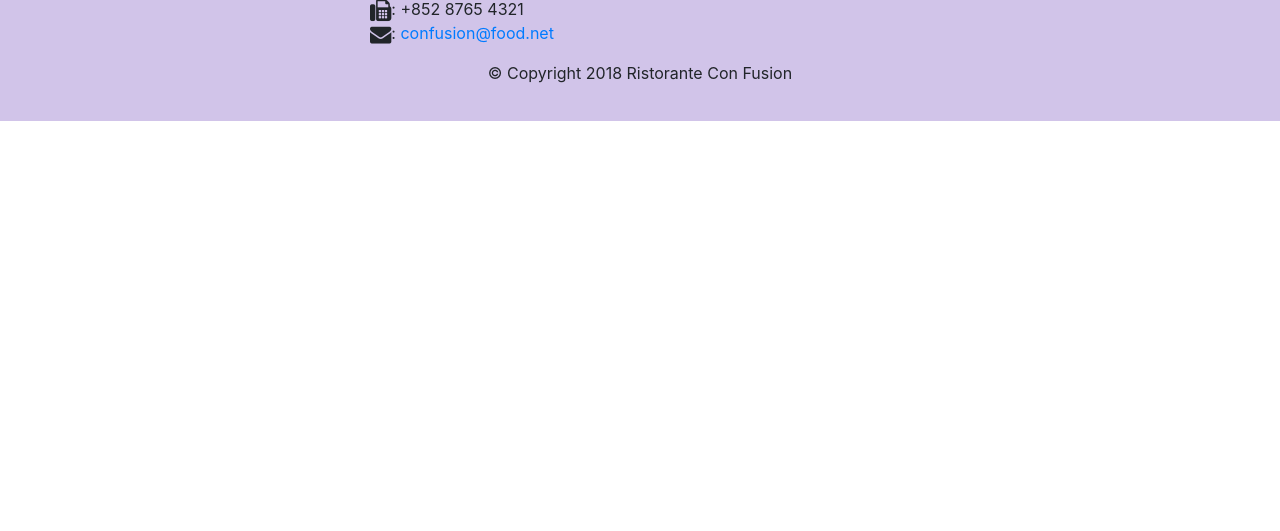
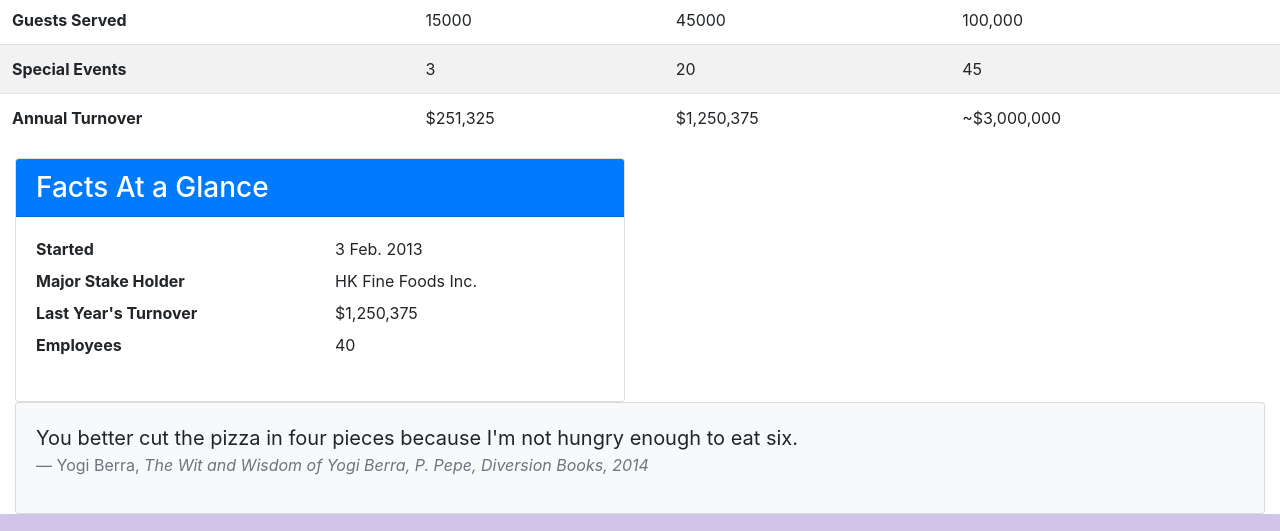
Before and after one commit to THEJESWAR21/Ristorante-Con-Fusion, a website: page aboutus.html in a window 1280 px wide. Shown: the part 1641-2172 px from the top of the page. Before the commit the page ends 1762 px from the top, so only its background shows below. Drawn offline with nearby package versions, Linux system fonts and the light colour scheme.

Commit message:
Tables and Cards

```diff
--- a/aboutus.html
+++ b/aboutus.html
@@ -84,6 +84,80 @@
     </div>
 </div>
 
+            <div class="col-12 col-sm-9">
+                <h2>Facts &amp; Figures</h2>
+            </div>
+
+ <div class="table-responsive">
+                    <table class="table table-striped">
+                        <thead class="thead-dark">
+                            <tr>
+                                <th>&nbsp;</th>
+                                <th>2013</th>
+                                <th>2014</th>
+                                <th>2015</th>
+                            </tr>
+                        </thead>
+                        <tbody>
+                            <tr>
+                                <th>Employees</th>
+                                <td>15</td>
+                                <td>30</td>
+                                <td>40</td>
+                            </tr>
+                            <tr>
+                                <th>Guests Served</th>
+                                <td>15000</td>
+                                <td>45000</td>
+                                <td>100,000</td>
+                            </tr>
+                            <tr>
+                                <th>Special Events</th>
+                                <td>3</td>
+                                <td>20</td>
+                                <td>45</td>
+                            </tr>
+                            <tr>
+                                <th>Annual Turnover</th>
+                                <td>$251,325</td>
+                                <td>$1,250,375</td>
+                                <td>~$3,000,000</td>
+                            </tr>
+                        </tbody>
+                    </table>
+                </div>
+                 <div class="col-12 col-sm-6">
+                <div class="card">
+                    <h3 class="card-header bg-primary text-white">Facts At a Glance</h3>
+                    <div class="card-body">
+                        <dl class="row">
+                            <dt class="col-6">Started</dt>
+                            <dd class="col-6">3 Feb. 2013</dd>
+                            <dt class="col-6">Major Stake Holder</dt>
+                            <dd class="col-6">HK Fine Foods Inc.</dd>
+                            <dt class="col-6">Last Year's Turnover</dt>
+                            <dd class="col-6">$1,250,375</dd>
+                            <dt class="col-6">Employees</dt>
+                            <dd class="col-6">40</dd>
+                        </dl>
+                    </div>
+                </div>
+            </div>
+            <div class="col-12">
+                <div class="card card-body bg-light">
+                    <blockquote class="blockquote">
+                        <p class="mb-0">You better cut the pizza in four pieces because
+                            I'm not hungry enough to eat six.</p>
+                        <footer class="blockquote-footer">Yogi Berra,
+                            <cite title="Source Title">The Wit and Wisdom of Yogi Berra,
+                            P. Pepe, Diversion Books, 2014</cite>
+                        </footer>
+                    </blockquote>
+                </div>
+            </div>
+  </div>
+  <div class="col-12 col-sm-3"></div>
+</div>
 </div>
 
 <footer class="footer">
```
